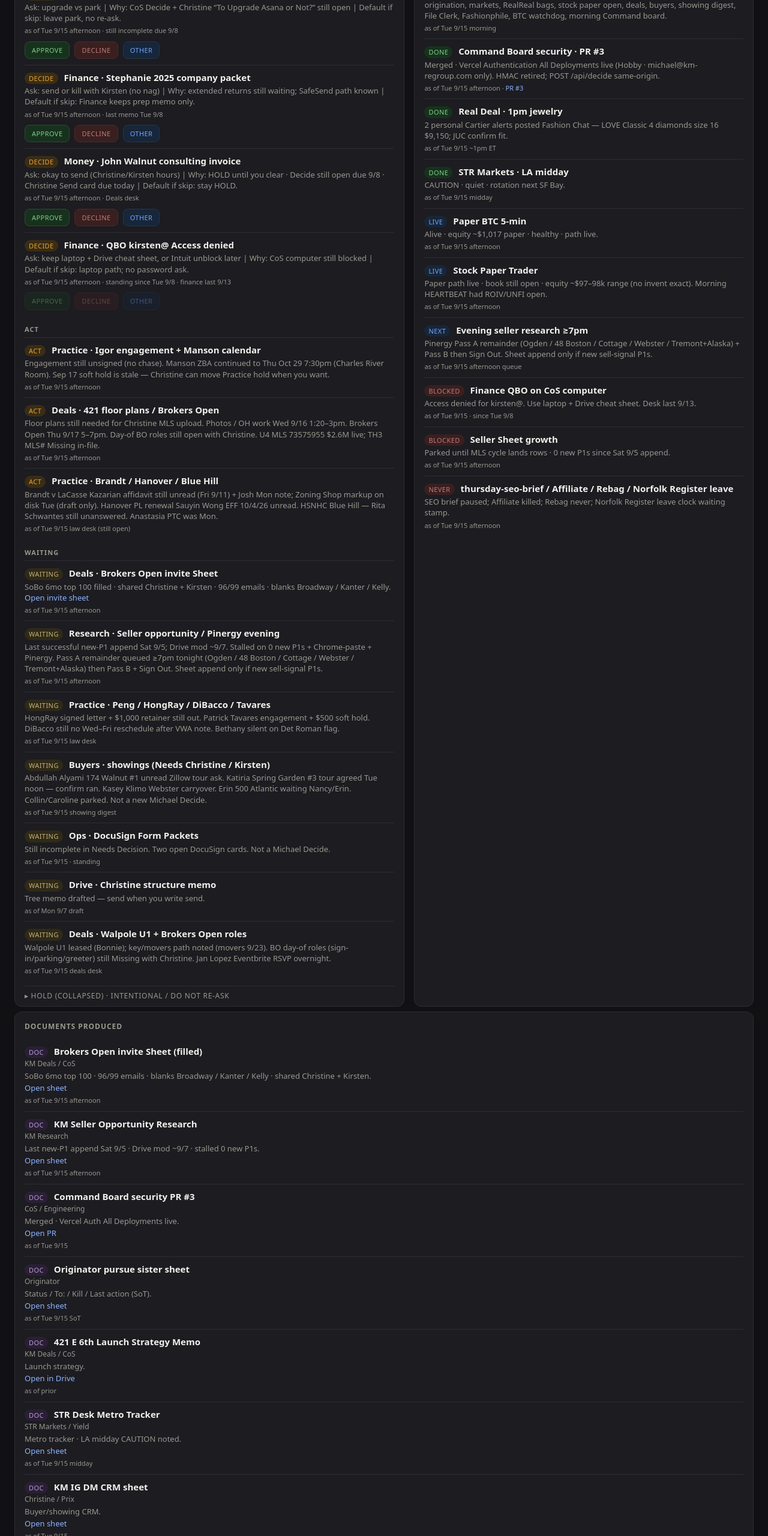
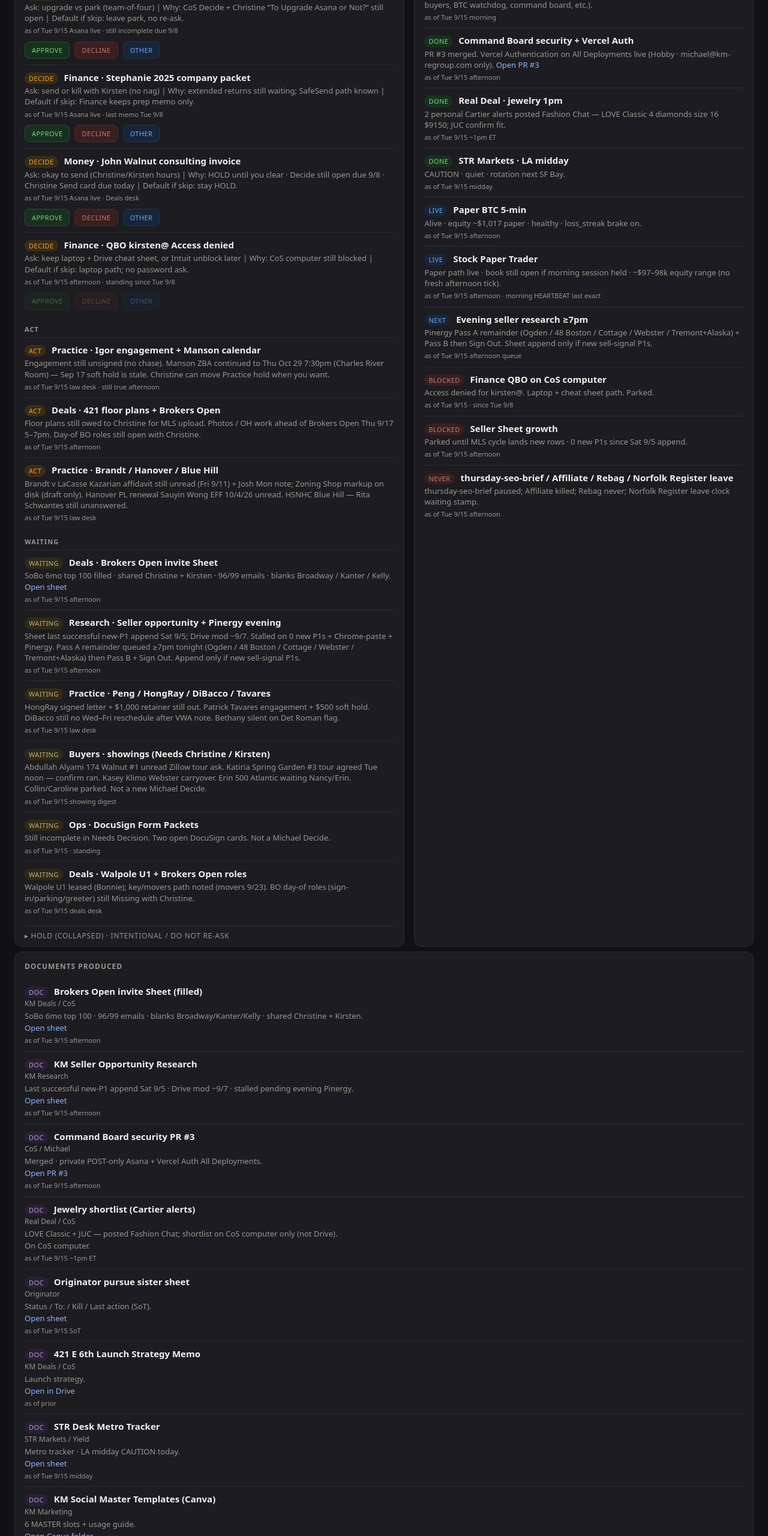
Before and after one commit to mwelsh84/km-command-board, a website: page index.html in a window 1280 px wide. Shown: the part 220-2780 px from the top of the page at 60% size. Drawn offline with Linux system fonts and the light colour scheme.

Commit message:
Refresh Command board Tue 15 Sep 2026 ~1:45pm ET
Afternoon status: Decide cards unchanged; bots Done/Live/Next/Blocked updated; Brokers Open invite + seller sheets; no sealed/local paths.

```diff
--- a/index.html
+++ b/index.html
@@ -15,7 +15,7 @@
       <div class="stamp">Tue 15 Sep 2026 · ~1:46pm ET · CoS</div>
     </div>
     <div class="subtitle">Michael + Kirsten · draft only · nothing here sends mail</div>
-    <div class="hint">Stamp is last CoS refresh (not a live feed). Live host · content refreshes when CoS pushes (daily 10am ET + on ask). Approve/Decline POST to Asana. Other opens the task.</div>
+    <div class="hint">Live pill = board host status, not a live feed. Stamp above is last CoS refresh. Live host · content refreshes when CoS pushes (daily 10am ET + on ask). Approve/Decline POST to Asana. Other opens the task.</div>
   </header>
   <main>
     <section>
@@ -26,65 +26,63 @@
         <div class="item" data-task-gid="1218244286398772" data-asana-url="https://app.asana.com/1/1214552995115111/project/1215460449693075/task/1218244286398772">
           <span class="tag need">Decide</span>
           <span class="who">Ops · Asana Advanced</span>
-          <div class="why">Ask: upgrade vs park | Why: CoS Decide + Christine “To Upgrade Asana or Not?” still open | Default if skip: leave park, no re-ask.</div>
-          <div class="asof">as of Tue 9/15 afternoon · still incomplete due 9/8</div>
+          <div class="why">Ask: upgrade vs park (team-of-four) | Why: CoS Decide + Christine “To Upgrade Asana or Not?” still open | Default if skip: leave park, no re-ask.</div>
+          <div class="asof">as of Tue 9/15 Asana live · still incomplete due 9/8</div>
         </div>
         <div class="item" data-task-gid="1218244215193427" data-asana-url="https://app.asana.com/1/1214552995115111/project/1215460449693075/task/1218244215193427">
           <span class="tag need">Decide</span>
           <span class="who">Finance · Stephanie 2025 company packet</span>
           <div class="why">Ask: send or kill with Kirsten (no nag) | Why: extended returns still waiting; SafeSend path known | Default if skip: Finance keeps prep memo only.</div>
-          <div class="asof">as of Tue 9/15 afternoon · last memo Tue 9/8</div>
+          <div class="asof">as of Tue 9/15 Asana live · last memo Tue 9/8</div>
         </div>
         <div class="item" data-task-gid="1218244183839107" data-asana-url="https://app.asana.com/1/1214552995115111/project/1215460449693075/task/1218244183839107">
           <span class="tag need">Decide</span>
           <span class="who">Money · John Walnut consulting invoice</span>
           <div class="why">Ask: okay to send (Christine/Kirsten hours) | Why: HOLD until you clear · Decide still open due 9/8 · Christine Send card due today | Default if skip: stay HOLD.</div>
-          <div class="asof">as of Tue 9/15 afternoon · Deals desk</div>
+          <div class="asof">as of Tue 9/15 Asana live · Deals desk</div>
         </div>
         <div class="item" data-task-gid="" data-asana-url="">
           <span class="tag need">Decide</span>
           <span class="who">Finance · QBO kirsten@ Access denied</span>
           <div class="why">Ask: keep laptop + Drive cheat sheet, or Intuit unblock later | Why: CoS computer still blocked | Default if skip: laptop path; no password ask.</div>
-          <div class="asof">as of Tue 9/15 afternoon · standing since Tue 9/8 · finance last 9/13</div>
+          <div class="asof">as of Tue 9/15 afternoon · standing since Tue 9/8</div>
         </div>
       </div>
-
 
       <h3>Act</h3>
       <div class="bucket">
         <div class="item">
           <span class="tag need">Act</span>
           <span class="who">Practice · Igor engagement + Manson calendar</span>
-          <div class="why">Engagement still unsigned (no chase). Manson ZBA continued to Thu Oct 29 7:30pm (Charles River Room). Sep 17 soft hold is stale — Christine can move Practice hold when you want.</div>
-          <div class="asof">as of Tue 9/15 afternoon</div>
+          <div class="why">Engagement still unsigned (no chase). Manson ZBA continued to Thu Oct 29 7:30pm (Charles River Room) — Sep 17 soft hold is stale. Christine can move Practice hold when you want.</div>
+          <div class="asof">as of Tue 9/15 law desk · still true afternoon</div>
         </div>
         <div class="item">
           <span class="tag need">Act</span>
-          <span class="who">Deals · 421 floor plans / Brokers Open</span>
-          <div class="why">Floor plans still needed for Christine MLS upload. Photos / OH work Wed 9/16 1:20–3pm. Brokers Open Thu 9/17 5–7pm. Day-of BO roles still open with Christine. U4 MLS 73575955 $2.6M live; TH3 MLS# Missing in-file.</div>
+          <span class="who">Deals · 421 floor plans + Brokers Open</span>
+          <div class="why">Floor plans still owed to Christine for MLS upload. Photos / OH work ahead of Brokers Open Thu 9/17 5–7pm. Day-of BO roles still open with Christine.</div>
           <div class="asof">as of Tue 9/15 afternoon</div>
         </div>
         <div class="item">
           <span class="tag need">Act</span>
           <span class="who">Practice · Brandt / Hanover / Blue Hill</span>
-          <div class="why">Brandt v LaCasse Kazarian affidavit still unread (Fri 9/11) + Josh Mon note; Zoning Shop markup on disk Tue (draft only). Hanover PL renewal Sauyin Wong EFF 10/4/26 unread. HSNHC Blue Hill — Rita Schwantes still unanswered. Anastasia PTC was Mon.</div>
-          <div class="asof">as of Tue 9/15 law desk (still open)</div>
+          <div class="why">Brandt v LaCasse Kazarian affidavit still unread (Fri 9/11) + Josh Mon note; Zoning Shop markup on disk (draft only). Hanover PL renewal Sauyin Wong EFF 10/4/26 unread. HSNHC Blue Hill — Rita Schwantes still unanswered.</div>
+          <div class="asof">as of Tue 9/15 law desk</div>
         </div>
       </div>
-
 
       <h3>Waiting</h3>
       <div class="bucket">
         <div class="item">
           <span class="tag wait">Waiting</span>
           <span class="who">Deals · Brokers Open invite Sheet</span>
-          <div class="why">SoBo 6mo top 100 filled · shared Christine + Kirsten · 96/99 emails · blanks Broadway / Kanter / Kelly. <a href="https://docs.google.com/spreadsheets/d/1OLj5VD59k721foO_wPXiOsX1WuiXWy03DoVM9ga7D1E/edit" target="_blank" rel="noopener">Open invite sheet</a></div>
+          <div class="why">SoBo 6mo top 100 filled · shared Christine + Kirsten · 96/99 emails · blanks Broadway / Kanter / Kelly. <a href="https://docs.google.com/spreadsheets/d/1OLj5VD59k721foO_wPXiOsX1WuiXWy03DoVM9ga7D1E/edit" target="_blank" rel="noopener">Open sheet</a></div>
           <div class="asof">as of Tue 9/15 afternoon</div>
         </div>
         <div class="item">
           <span class="tag wait">Waiting</span>
-          <span class="who">Research · Seller opportunity / Pinergy evening</span>
-          <div class="why">Last successful new-P1 append Sat 9/5; Drive mod ~9/7. Stalled on 0 new P1s + Chrome-paste + Pinergy. Pass A remainder queued ≥7pm tonight (Ogden / 48 Boston / Cottage / Webster / Tremont+Alaska) then Pass B + Sign Out. Sheet append only if new sell-signal P1s.</div>
+          <span class="who">Research · Seller opportunity + Pinergy evening</span>
+          <div class="why">Sheet last successful new-P1 append Sat 9/5; Drive mod ~9/7. Stalled on 0 new P1s + Chrome-paste + Pinergy. Pass A remainder queued ≥7pm tonight (Ogden / 48 Boston / Cottage / Webster / Tremont+Alaska) then Pass B + Sign Out. Append only if new sell-signal P1s.</div>
           <div class="asof">as of Tue 9/15 afternoon</div>
         </div>
         <div class="item">
@@ -107,32 +105,25 @@
         </div>
         <div class="item">
           <span class="tag wait">Waiting</span>
-          <span class="who">Drive · Christine structure memo</span>
-          <div class="why">Tree memo drafted — send when you write send.</div>
-          <div class="asof">as of Mon 9/7 draft</div>
-        </div>
-        <div class="item">
-          <span class="tag wait">Waiting</span>
           <span class="who">Deals · Walpole U1 + Brokers Open roles</span>
-          <div class="why">Walpole U1 leased (Bonnie); key/movers path noted (movers 9/23). BO day-of roles (sign-in/parking/greeter) still Missing with Christine. Jan Lopez Eventbrite RSVP overnight.</div>
+          <div class="why">Walpole U1 leased (Bonnie); key/movers path noted (movers 9/23). BO day-of roles (sign-in/parking/greeter) still Missing with Christine.</div>
           <div class="asof">as of Tue 9/15 deals desk</div>
         </div>
       </div>
-
 
       <details class="hold-group">
         <summary>Hold (collapsed) · intentional / do not re-ask</summary>
         <div class="item">
           <span class="tag hold">Hold</span>
           <span class="who">Originator · HOLD ALL</span>
-          <div class="why">No outbound (Michael 9/7; reconfirmed Mon 9/14; Tue pipeline huddle same). Lowell PESCO Fri 9/18 9am Chen path; To: Missing locked. Alaska / Adamson drafts on disk only. No Tue Originator pack (Mon pack SoT). Quiet new_P1=0.</div>
+          <div class="why">No outbound (Michael 9/7; reconfirmed Mon 9/14; Tue pipeline huddle same). Lowell PESCO Fri 9/18 9am Chen path; To: Missing locked. Quiet new_P1=0.</div>
           <div class="asof">as of Tue 9/15 pipeline huddle</div>
         </div>
         <div class="item">
           <span class="tag hold">Hold</span>
           <span class="who">Markets · live tickets</span>
-          <div class="why">No LIVE tickets. Actual realized −$109.02 RED. Soft paper only: Berlin CDU YES ≤$35 / KILL LIVE (election Sun 9/20). Morning scan QUIET — 0 new ideas. Cash ~$90.</div>
-          <div class="asof">as of Tue 9/15 ~8:39am ET Markets</div>
+          <div class="why">No LIVE tickets. Soft paper only: Berlin CDU YES ≤$35 / KILL LIVE (election Sun 9/20). Morning scan QUIET.</div>
+          <div class="asof">as of Tue 9/15 Markets</div>
         </div>
         <div class="item">
           <span class="tag hold">Hold</span>
@@ -143,7 +134,7 @@
         <div class="item">
           <span class="tag hold">Hold</span>
           <span class="who">Affiliate desk</span>
-          <div class="why">Killed / routines paused. Paste-ready drafts stay in Affiliate chat if you still want to post.</div>
+          <div class="why">Killed / routines paused. Paste-ready drafts stay in Affiliate chat only if you still want them.</div>
           <div class="asof">as of Tue 9/15 afternoon</div>
         </div>
         <div class="item">
@@ -154,29 +145,27 @@
         </div>
       </details>
 
-
     </section>
 
     <section>
-
       <h2>Bots working</h2>
 
         <div class="item">
           <span class="tag ok">Done</span>
           <span class="who">Morning desks cluster</span>
-          <div class="why">Tue 9/15 morning succeeded: seller memo, law, sealed check, pipeline huddle, origination, markets, RealReal bags, stock paper open, deals, buyers, showing digest, File Clerk, Fashionphile, BTC watchdog, morning Command board.</div>
+          <div class="why">Tue 9/15 morning cluster completed (seller memo, law, pipeline, markets, deals, buyers, BTC watchdog, command board, etc.).</div>
           <div class="asof">as of Tue 9/15 morning</div>
         </div>
         <div class="item">
           <span class="tag ok">Done</span>
-          <span class="who">Command Board security · PR #3</span>
-          <div class="why">Merged · Vercel Authentication All Deployments live (Hobby · michael@km-regroup.com only). HMAC retired; POST /api/decide same-origin.</div>
-          <div class="asof">as of Tue 9/15 afternoon · <a href="https://github.com/mwelsh84/km-command-board/pull/3" target="_blank" rel="noopener">PR #3</a></div>
+          <span class="who">Command Board security + Vercel Auth</span>
+          <div class="why">PR #3 merged. Vercel Authentication on All Deployments live (Hobby · michael@km-regroup.com only). <a href="https://github.com/mwelsh84/km-command-board/pull/3" target="_blank" rel="noopener">Open PR #3</a></div>
+          <div class="asof">as of Tue 9/15 afternoon</div>
         </div>
         <div class="item">
           <span class="tag ok">Done</span>
-          <span class="who">Real Deal · 1pm jewelry</span>
-          <div class="why">2 personal Cartier alerts posted Fashion Chat — LOVE Classic 4 diamonds size 16 $9,150; JUC confirm fit.</div>
+          <span class="who">Real Deal · jewelry 1pm</span>
+          <div class="why">2 personal Cartier alerts posted Fashion Chat — LOVE Classic 4 diamonds size 16 $9150; JUC confirm fit.</div>
           <div class="asof">as of Tue 9/15 ~1pm ET</div>
         </div>
         <div class="item">
@@ -188,14 +177,14 @@
         <div class="item">
           <span class="tag run">Live</span>
           <span class="who">Paper BTC 5-min</span>
-          <div class="why">Alive · equity ~$1,017 paper · healthy · path live.</div>
+          <div class="why">Alive · equity ~$1,017 paper · healthy · loss_streak brake on.</div>
           <div class="asof">as of Tue 9/15 afternoon</div>
         </div>
         <div class="item">
           <span class="tag run">Live</span>
           <span class="who">Stock Paper Trader</span>
-          <div class="why">Paper path live · book still open · equity ~$97–98k range (no invent exact). Morning HEARTBEAT had ROIV/UNFI open.</div>
-          <div class="asof">as of Tue 9/15 afternoon</div>
+          <div class="why">Paper path live · book still open if morning session held · ~$97–98k equity range (no fresh afternoon tick).</div>
+          <div class="asof">as of Tue 9/15 afternoon · morning HEARTBEAT last exact</div>
         </div>
         <div class="item">
           <span class="tag run">Next</span>
@@ -206,19 +195,19 @@
         <div class="item">
           <span class="tag hold">Blocked</span>
           <span class="who">Finance QBO on CoS computer</span>
-          <div class="why">Access denied for kirsten@. Use laptop + Drive cheat sheet. Desk last 9/13.</div>
+          <div class="why">Access denied for kirsten@. Laptop + cheat sheet path. Parked.</div>
           <div class="asof">as of Tue 9/15 · since Tue 9/8</div>
         </div>
         <div class="item">
           <span class="tag hold">Blocked</span>
           <span class="who">Seller Sheet growth</span>
-          <div class="why">Parked until MLS cycle lands rows · 0 new P1s since Sat 9/5 append.</div>
+          <div class="why">Parked until MLS cycle lands new rows · 0 new P1s since Sat 9/5 append.</div>
           <div class="asof">as of Tue 9/15 afternoon</div>
         </div>
         <div class="item">
           <span class="tag hold">Never</span>
           <span class="who">thursday-seo-brief / Affiliate / Rebag / Norfolk Register leave</span>
-          <div class="why">SEO brief paused; Affiliate killed; Rebag never; Norfolk Register leave clock waiting stamp.</div>
+          <div class="why">thursday-seo-brief paused; Affiliate killed; Rebag never; Norfolk Register leave clock waiting stamp.</div>
           <div class="asof">as of Tue 9/15 afternoon</div>
         </div>
 
@@ -232,7 +221,7 @@
           <span class="tag doc">Doc</span>
           <span class="who">Brokers Open invite Sheet (filled)</span>
           <div class="by">KM Deals / CoS</div>
-          <div class="why">SoBo 6mo top 100 · 96/99 emails · blanks Broadway / Kanter / Kelly · shared Christine + Kirsten.</div>
+          <div class="why">SoBo 6mo top 100 · 96/99 emails · blanks Broadway/Kanter/Kelly · shared Christine + Kirsten.</div>
           <div class="why"><a href="https://docs.google.com/spreadsheets/d/1OLj5VD59k721foO_wPXiOsX1WuiXWy03DoVM9ga7D1E/edit" target="_blank" rel="noopener">Open sheet</a></div>
           <div class="asof">as of Tue 9/15 afternoon</div>
         </div>
@@ -240,17 +229,25 @@
           <span class="tag doc">Doc</span>
           <span class="who">KM Seller Opportunity Research</span>
           <div class="by">KM Research</div>
-          <div class="why">Last new-P1 append Sat 9/5 · Drive mod ~9/7 · stalled 0 new P1s.</div>
+          <div class="why">Last successful new-P1 append Sat 9/5 · Drive mod ~9/7 · stalled pending evening Pinergy.</div>
           <div class="why"><a href="https://docs.google.com/spreadsheets/d/1rtIpEjkdJYAPdHuy6nfNwhZVoLVSHBfmayLwAWDl1ZM/edit" target="_blank" rel="noopener">Open sheet</a></div>
           <div class="asof">as of Tue 9/15 afternoon</div>
         </div>
         <div class="item">
           <span class="tag doc">Doc</span>
           <span class="who">Command Board security PR #3</span>
-          <div class="by">CoS / Engineering</div>
-          <div class="why">Merged · Vercel Auth All Deployments live.</div>
-          <div class="why"><a href="https://github.com/mwelsh84/km-command-board/pull/3" target="_blank" rel="noopener">Open PR</a></div>
-          <div class="asof">as of Tue 9/15</div>
+          <div class="by">CoS / Michael</div>
+          <div class="why">Merged · private POST-only Asana + Vercel Auth All Deployments.</div>
+          <div class="why"><a href="https://github.com/mwelsh84/km-command-board/pull/3" target="_blank" rel="noopener">Open PR #3</a></div>
+          <div class="asof">as of Tue 9/15 afternoon</div>
+        </div>
+        <div class="item">
+          <span class="tag doc">Doc</span>
+          <span class="who">Jewelry shortlist (Cartier alerts)</span>
+          <div class="by">Real Deal / CoS</div>
+          <div class="why">LOVE Classic + JUC — posted Fashion Chat; shortlist on CoS computer only (not Drive).</div>
+          <div class="why">On CoS computer.</div>
+          <div class="asof">as of Tue 9/15 ~1pm ET</div>
         </div>
         <div class="item">
           <span class="tag doc">Doc</span>
@@ -272,17 +269,9 @@
           <span class="tag doc">Doc</span>
           <span class="who">STR Desk Metro Tracker</span>
           <div class="by">STR Markets / Yield</div>
-          <div class="why">Metro tracker · LA midday CAUTION noted.</div>
+          <div class="why">Metro tracker · LA midday CAUTION today.</div>
           <div class="why"><a href="https://docs.google.com/spreadsheets/d/1zmVg9HBncs977zSOjzLnHXexIOFUCdEwZp0dsYc2eIc/edit" target="_blank" rel="noopener">Open sheet</a></div>
           <div class="asof">as of Tue 9/15 midday</div>
-        </div>
-        <div class="item">
-          <span class="tag doc">Doc</span>
-          <span class="who">KM IG DM CRM sheet</span>
-          <div class="by">Christine / Prix</div>
-          <div class="why">Buyer/showing CRM.</div>
-          <div class="why"><a href="https://docs.google.com/spreadsheets/d/14Eyz1c4hE-xW1AGShIymFuDhHFwe-D42QEm9rlACU3E/edit" target="_blank" rel="noopener">Open sheet</a></div>
-          <div class="asof">as of Tue 9/15</div>
         </div>
         <div class="item">
           <span class="tag doc">Doc</span>
@@ -293,64 +282,6 @@
           <div class="asof">as of Mon 9/7</div>
         </div>
 
-
-        <div class="item">
-          <span class="tag doc">Doc</span>
-          <span class="who">Markets slow-book scan — Tue 9/15</span>
-          <div class="by">Markets</div>
-          <div class="why">QUIET · realized −$109.02 · Berlin soft only.</div>
-          <div class="why">On CoS computer.</div>
-          <div class="asof">as of Tue 9/15</div>
-        </div>
-        <div class="item">
-          <span class="tag doc">Doc</span>
-          <span class="who">Morning seller memo result — 2026-09-15</span>
-          <div class="by">KM Research / CoS</div>
-          <div class="why">Quiet · new_P1=0 · Pinergy evening Pass A queued ≥7pm.</div>
-          <div class="why">On CoS computer.</div>
-          <div class="asof">as of Tue 9/15</div>
-        </div>
-        <div class="item">
-          <span class="tag doc">Doc</span>
-          <span class="who">Showing digest — 2026-09-15</span>
-          <div class="by">KM Buyers / CoS</div>
-          <div class="why">Abdullah Walnut #1; Katiria noon; Kasey carryover; Erin Atlantic wait.</div>
-          <div class="why">On CoS computer.</div>
-          <div class="asof">as of Tue 9/15</div>
-        </div>
-        <div class="item">
-          <span class="tag doc">Doc</span>
-          <span class="who">Brandt / Kazarian affidavit markup — 2026-09-15</span>
-          <div class="by">Welsh Law / Zoning Shop</div>
-          <div class="why">Support with targeted markup; draft only — do not send.</div>
-          <div class="why">On CoS computer.</div>
-          <div class="asof">as of Tue 9/15</div>
-        </div>
-        <div class="item">
-          <span class="tag doc">Doc</span>
-          <span class="who">Stock research pack — 2026-09-15</span>
-          <div class="by">Stock Research</div>
-          <div class="why">Quiet · free slot empty · FOMC · paper book open.</div>
-          <div class="why">On CoS computer.</div>
-          <div class="asof">as of Tue 9/15</div>
-        </div>
-        <div class="item">
-          <span class="tag doc">Doc</span>
-          <span class="who">Originator weekday pack — 2026-09-14 (still SoT)</span>
-          <div class="by">Originator</div>
-          <div class="why">HOLD ALL · no Tue pack · Lowell Fri 9/18 clock.</div>
-          <div class="why">On CoS computer.</div>
-          <div class="asof">as of Mon 9/14 · Tue huddle HOLD ALL</div>
-        </div>
-        <div class="item">
-          <span class="tag doc">Doc</span>
-          <span class="who">Stephanie 2025 extended returns prep memo</span>
-          <div class="by">KM Finance / CoS</div>
-          <div class="why">Prep + SafeSend steps.</div>
-          <div class="why">On CoS computer.</div>
-          <div class="asof">as of Tue 9/8</div>
-        </div>
-
     </section>
   </div>
   <footer>Private Vercel board. CoS refreshes after morning desks and when you ask. Approve / Decline comment + complete the Asana Decide task. Nothing on this page sends mail.</footer>
```
